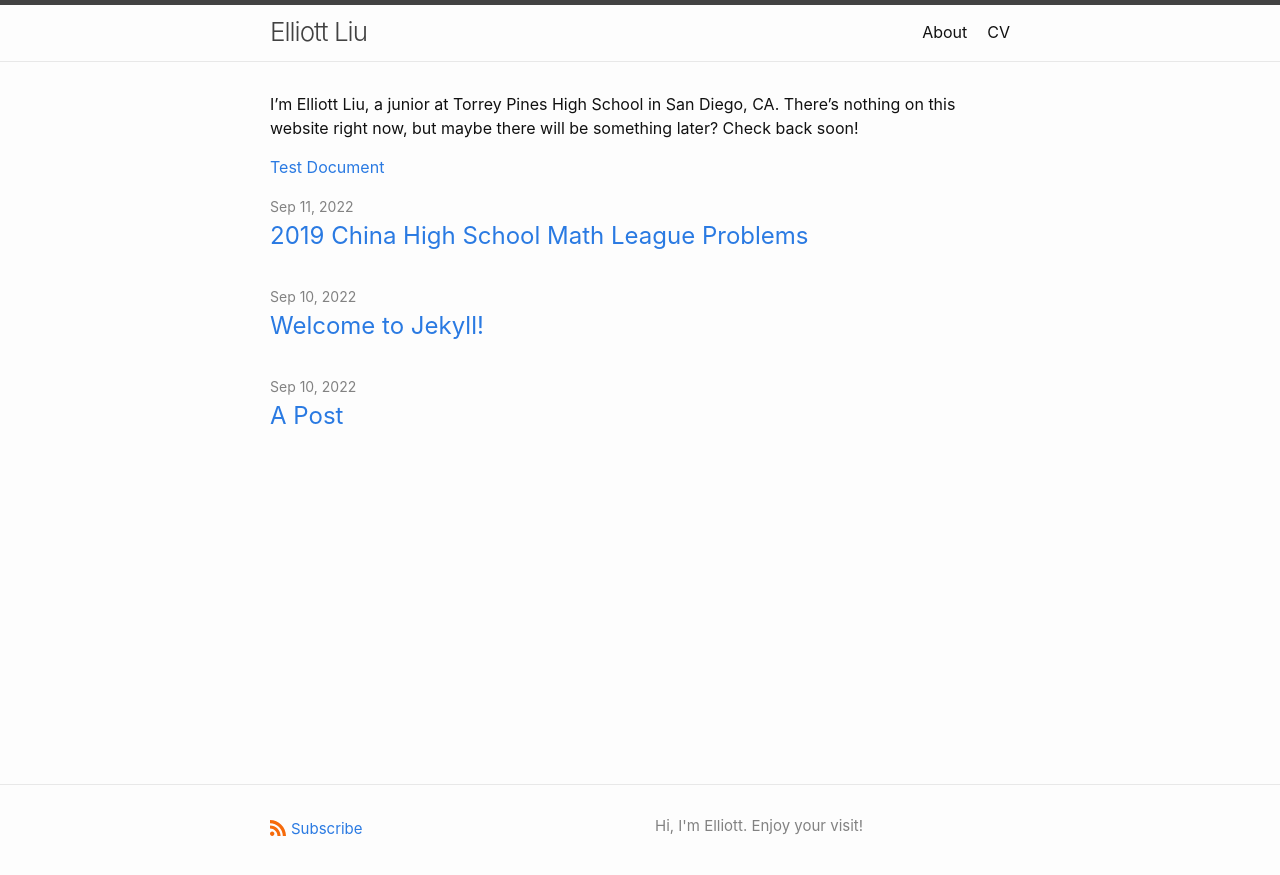
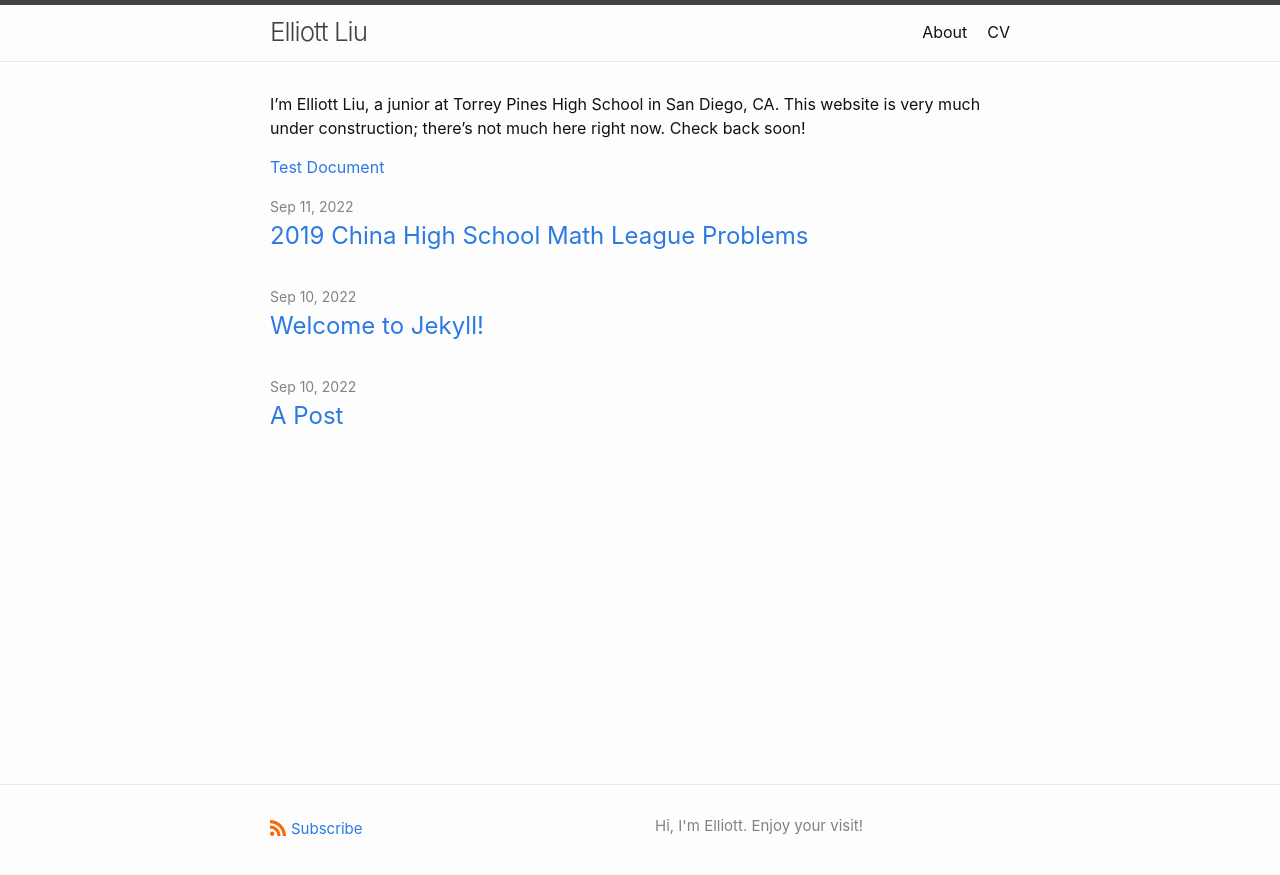
Before and after one commit to PROA200/website, a Jekyll site: the page built from index.markdown, in a window 1280 px wide. Shown: the top 875 px of the page. Built offline with Jekyll 4.4.1, drawn with Linux system fonts in a browser that asks for light colours.

Commit message:
Update index.markdown

```diff
--- a/index.markdown
+++ b/index.markdown
@@ -5,6 +5,6 @@
 layout: home
 ---
 
-I'm Elliott Liu, a junior at Torrey Pines High School in San Diego, CA. There's nothing on this website right now, but maybe there will be something later? Check back soon!
+I'm Elliott Liu, a junior at Torrey Pines High School in San Diego, CA. This website is very much under construction; there's not much here right now. Check back soon!
 
 [Test Document](\website\assets\test-pdf.pdf)
```
